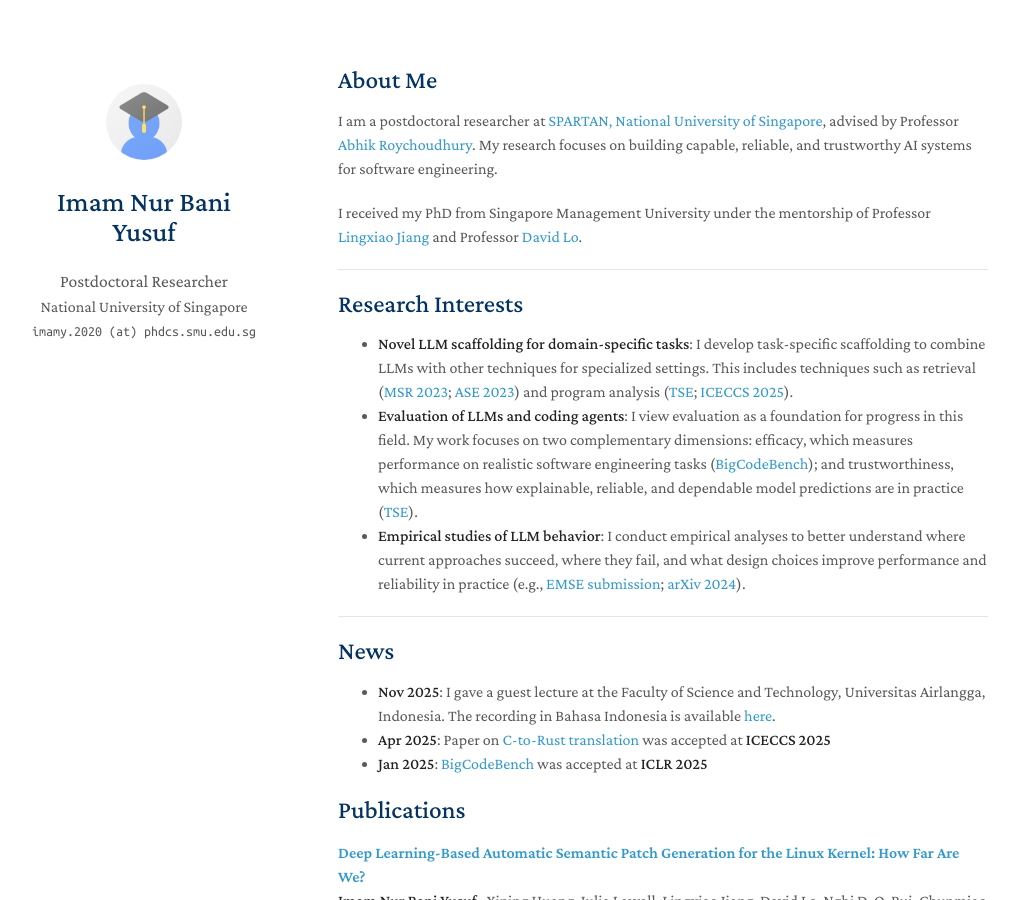
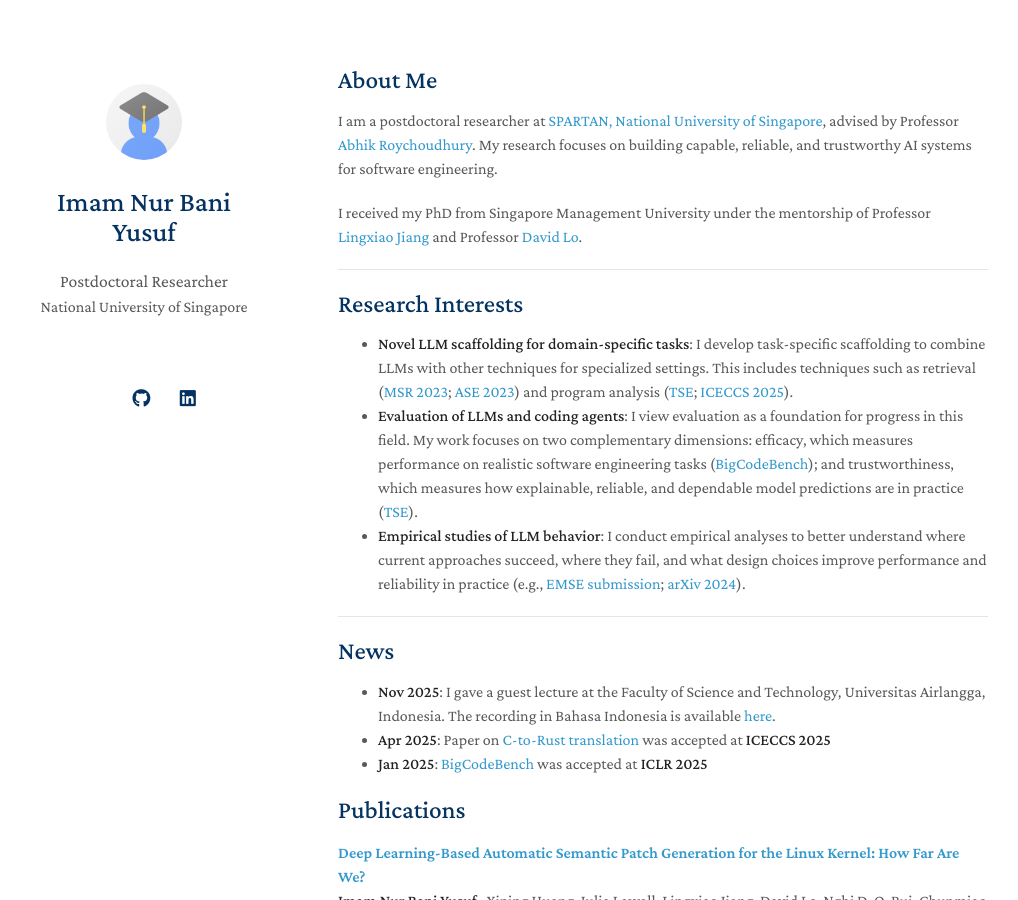
Before and after one commit to imamnurby/imamnurby.github.io, a Jekyll site: the page built from index.md, in a window 1280 px wide and 900 px high. Shown: the whole window, without its empty margins (132-1150 px from the left). Built offline with Jekyll 4.4.1, drawn with Linux system fonts in a browser that asks for light colours; nearby versions of some CDN libraries; a style sheet for code colours, icons or effects is not loaded; our own code applies the rules of GitHub Pages for plain Markdown files; part of the change alters nothing that is shown.

Commit message:
update config

```diff
--- a/_config.yml
+++ b/_config.yml
@@ -2,7 +2,6 @@
 title: Imam Nur Bani Yusuf
 position: Postdoctoral Researcher
 affiliation: National University of Singapore
-email: imamy.2020 (at) phdcs.smu.edu.sg
 
 # Search Engine Optimization (SEO)
 # The following information is used to improve the website traffic from search engines, e.g., Google.
@@ -14,8 +13,8 @@ canonical: imamnurby.github.io
 # If you don't need one of them, you may delete the corresponding line.
 google_scholar: https://scholar.google.com/citations?user=dG8PigMAAAAJ&hl=en&inst=14102473421921925766
 # cv_link: assets/files/curriculum_vitae.pdf
-# github_link: https://github.com/
-# linkedin: https://www.linkedin.com/
+github_link: https://github.com/imamnurby
+linkedin: https://www.linkedin.com/in/inby/
 # twitter: https://twitter.com/
 
 # Images (e.g., your profile picture and your website's favicon)
```
